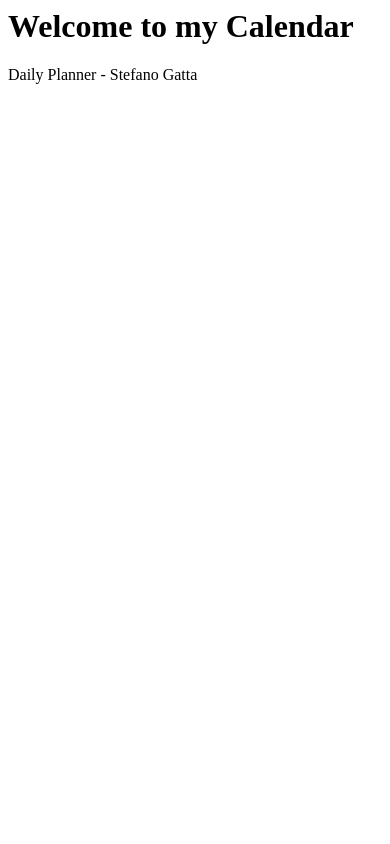
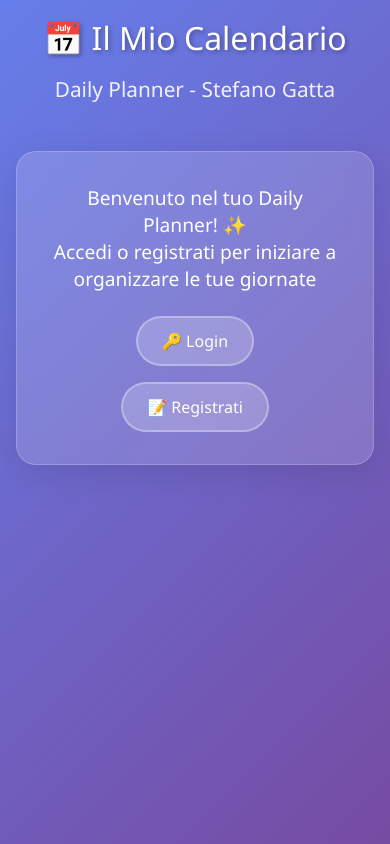
Before and after one commit to gatst/Claudevibe-tdo, a Django app: page / in a window 390 px wide. Run offline with Django 5.2, Linux system fonts and the light colour scheme.

```diff
--- a/todo/settings.py
+++ b/todo/settings.py
@@ -121,3 +121,7 @@ STATIC_URL = 'static/'
 # https://docs.djangoproject.com/en/5.2/ref/settings/#default-auto-field
 
 DEFAULT_AUTO_FIELD = 'django.db.models.BigAutoField'
+
+# Authentication settings
+LOGIN_REDIRECT_URL = '/'
+LOGOUT_REDIRECT_URL = '/'
--- a/website/templates/home.html
+++ b/website/templates/home.html
@@ -1,2 +1,211 @@
-<h1>Welcome to my Calendar</h1>
-<p>Daily Planner - Stefano Gatta</p>
+<!DOCTYPE html>
+<html lang="it">
+<head>
+    <meta charset="UTF-8">
+    <meta name="viewport" content="width=device-width, initial-scale=1.0">
+    <title>Daily Planner - Stefano Gatta</title>
+    <style>
+        * {
+            margin: 0;
+            padding: 0;
+            box-sizing: border-box;
+        }
+
+        body {
+            font-family: 'Segoe UI', Tahoma, Geneva, Verdana, sans-serif;
+            background: linear-gradient(135deg, #667eea 0%, #764ba2 100%);
+            min-height: 100vh;
+            color: white;
+        }
+
+        .container {
+            max-width: 800px;
+            margin: 0 auto;
+            padding: 2rem;
+            text-align: center;
+        }
+
+        .header {
+            margin-bottom: 3rem;
+        }
+
+        h1 {
+            font-size: 3rem;
+            font-weight: 300;
+            margin-bottom: 1rem;
+            text-shadow: 2px 2px 4px rgba(0,0,0,0.3);
+        }
+
+        .subtitle {
+            font-size: 1.3rem;
+            opacity: 0.9;
+            margin-bottom: 2rem;
+        }
+
+        .card {
+            background: rgba(255, 255, 255, 0.15);
+            backdrop-filter: blur(10px);
+            border-radius: 20px;
+            padding: 2rem;
+            box-shadow: 0 8px 32px rgba(0,0,0,0.1);
+            border: 1px solid rgba(255,255,255,0.2);
+            margin-bottom: 2rem;
+        }
+
+        .user-welcome {
+            font-size: 1.2rem;
+            margin-bottom: 1.5rem;
+        }
+
+        .user-welcome strong {
+            color: #FFD700;
+        }
+
+        .auth-links {
+            display: flex;
+            gap: 1rem;
+            justify-content: center;
+            flex-wrap: wrap;
+        }
+
+        .btn {
+            background: rgba(255, 255, 255, 0.2);
+            color: white;
+            padding: 12px 24px;
+            text-decoration: none;
+            border-radius: 25px;
+            border: 2px solid rgba(255, 255, 255, 0.3);
+            transition: all 0.3s ease;
+            font-weight: 500;
+            display: inline-block;
+        }
+
+        .btn:hover {
+            background: rgba(255, 255, 255, 0.3);
+            transform: translateY(-2px);
+            box-shadow: 0 4px 15px rgba(0,0,0,0.2);
+        }
+
+        .btn-logout {
+            background: rgba(255, 82, 82, 0.3);
+            border-color: rgba(255, 82, 82, 0.5);
+        }
+
+        .btn-logout:hover {
+            background: rgba(255, 82, 82, 0.5);
+        }
+
+        .messages {
+            margin-bottom: 2rem;
+        }
+
+        .alert {
+            padding: 15px;
+            border-radius: 10px;
+            margin-bottom: 1rem;
+            backdrop-filter: blur(10px);
+        }
+
+        .alert-success {
+            background: rgba(76, 175, 80, 0.3);
+            border: 1px solid rgba(76, 175, 80, 0.5);
+        }
+
+        .alert-error {
+            background: rgba(244, 67, 54, 0.3);
+            border: 1px solid rgba(244, 67, 54, 0.5);
+        }
+
+        .features {
+            display: grid;
+            grid-template-columns: repeat(auto-fit, minmax(200px, 1fr));
+            gap: 1.5rem;
+            margin-top: 2rem;
+        }
+
+        .feature-card {
+            background: rgba(255, 255, 255, 0.1);
+            padding: 1.5rem;
+            border-radius: 15px;
+            border: 1px solid rgba(255, 255, 255, 0.1);
+        }
+
+        .feature-icon {
+            font-size: 2rem;
+            margin-bottom: 1rem;
+        }
+
+        @media (max-width: 768px) {
+            .container {
+                padding: 1rem;
+            }
+
+            h1 {
+                font-size: 2rem;
+            }
+
+            .auth-links {
+                flex-direction: column;
+                align-items: center;
+            }
+        }
+    </style>
+</head>
+<body>
+    <div class="container">
+        <div class="header">
+            <h1>📅 Il Mio Calendario</h1>
+            <p class="subtitle">Daily Planner - Stefano Gatta</p>
+        </div>
+
+        {% if messages %}
+            <div class="messages">
+                {% for message in messages %}
+                    <div class="alert alert-{{ message.tags }}">{{ message }}</div>
+                {% endfor %}
+            </div>
+        {% endif %}
+
+        <div class="card">
+            {% if user.is_authenticated %}
+                <div class="user-welcome">
+                    <p>Ciao, <strong>{{ user.username }}</strong>! 👋</p>
+                    <p>Benvenuto nel tuo planner personale</p>
+                </div>
+                <div class="auth-links">
+                    <a href="{% url 'logout' %}" class="btn btn-logout">🚪 Logout</a>
+                </div>
+            {% else %}
+                <div class="user-welcome">
+                    <p>Benvenuto nel tuo Daily Planner! ✨</p>
+                    <p>Accedi o registrati per iniziare a organizzare le tue giornate</p>
+                </div>
+                <div class="auth-links">
+                    <a href="{% url 'login' %}" class="btn">🔑 Login</a>
+                    <a href="{% url 'register' %}" class="btn">📝 Registrati</a>
+                </div>
+            {% endif %}
+        </div>
+
+        {% if user.is_authenticated %}
+            <div class="features">
+                <div class="feature-card">
+                    <div class="feature-icon">📋</div>
+                    <h3>Todo List</h3>
+                    <p>Organizza i tuoi impegni quotidiani</p>
+                </div>
+                <div class="feature-card">
+                    <div class="feature-icon">📅</div>
+                    <h3>Calendario</h3>
+                    <p>Visualizza eventi e scadenze</p>
+                </div>
+                <div class="feature-card">
+                    <div class="feature-icon">⏰</div>
+                    <h3>Promemoria</h3>
+                    <p>Non dimenticare mai nulla</p>
+                </div>
+            </div>
+        {% endif %}
+    </div>
+</body>
+</html>
--- a/website/urls.py
+++ b/website/urls.py
@@ -3,4 +3,7 @@ from . import views
 
 urlpatterns = [
 	path('', views.home, name='home'),
+	path('login/', views.login_view, name='login'),
+	path('register/', views.register_view, name='register'),
+	path('logout/', views.logout_view, name='logout'),
 ]
--- a/website/views.py
+++ b/website/views.py
@@ -1,5 +1,42 @@
-from django.shortcuts import render
+from django.shortcuts import render, redirect
+from django.contrib.auth import authenticate, login, logout
+from django.contrib.auth.forms import UserCreationForm, AuthenticationForm
+from django.contrib import messages
 
-# Create your views here.
 def home(request):
 	return render(request, 'home.html', {})
+
+def login_view(request):
+	if request.method == 'POST':
+		form = AuthenticationForm(request, data=request.POST)
+		if form.is_valid():
+			username = form.cleaned_data.get('username')
+			password = form.cleaned_data.get('password')
+			user = authenticate(username=username, password=password)
+			if user is not None:
+				login(request, user)
+				messages.success(request, f'Welcome {username}!')
+				return redirect('home')
+			else:
+				messages.error(request, 'Invalid username or password.')
+	else:
+		form = AuthenticationForm()
+	return render(request, 'login.html', {'form': form})
+
+def register_view(request):
+	if request.method == 'POST':
+		form = UserCreationForm(request.POST)
+		if form.is_valid():
+			user = form.save()
+			username = form.cleaned_data.get('username')
+			messages.success(request, f'Account created for {username}!')
+			login(request, user)
+			return redirect('home')
+	else:
+		form = UserCreationForm()
+	return render(request, 'register.html', {'form': form})
+
+def logout_view(request):
+	logout(request)
+	messages.success(request, 'You have been logged out.')
+	return redirect('home')
```
Also changed, not shown: website/templates/login.html (added, +229 -0 lines), website/templates/register.html (added, +16 -0 lines), db.sqlite3.
